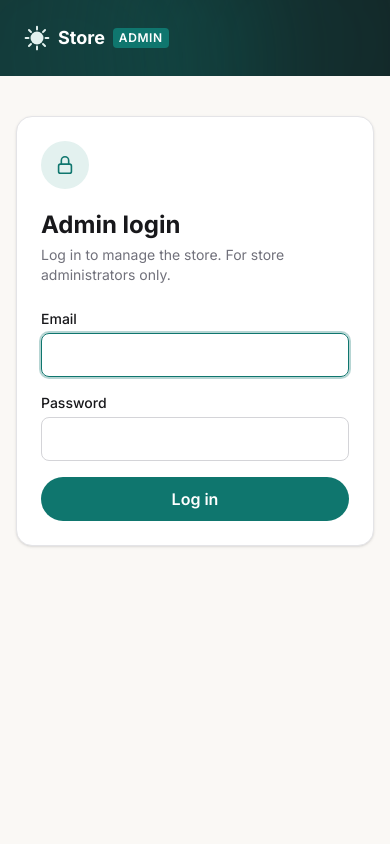
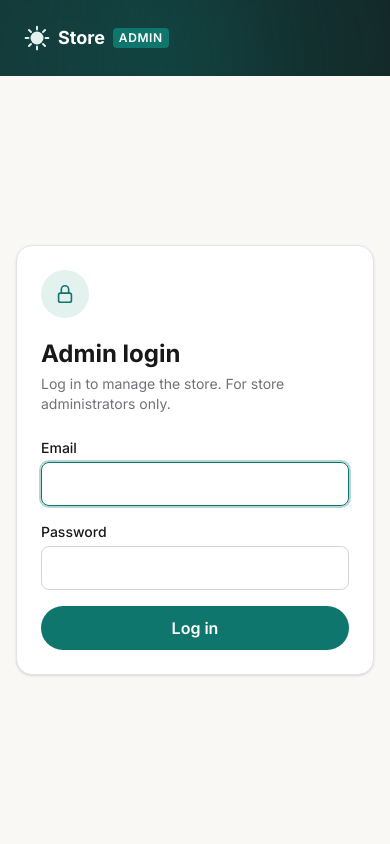
Before and after one commit to athenkosi-nomavila/store, a Laravel app: page /admin/login in a window 390 px wide. Run offline with Laravel 12, Linux system fonts and the light colour scheme; style sheets or scripts are compiled from the project's sources.

Commit message:
Make the admin login fill the full screen height
Both halves of the login page now stretch to the full viewport height and
the form card sits in the middle of its half, on desktop and phones.

Co-Authored-By: Claude Opus 5.5 (1M context) <noreply@anthropic.com>
Claude-Session: https://claude.ai/code/session_01NPY3ZunSrPh8sJMKJLHpcB

```diff
--- a/resources/views/layouts/admin-guest.blade.php
+++ b/resources/views/layouts/admin-guest.blade.php
@@ -14,13 +14,13 @@
     @vite('resources/css/app.css')
 </head>
 {{-- Admin pages for signed-out visitors (the login page). --}}
-<body class="min-h-screen bg-cream font-sans text-zinc-900 antialiased lg:grid lg:grid-cols-2">
-    {{-- Brand panel: a full column on large screens, a slim bar on phones. --}}
-    <aside class="relative overflow-hidden bg-zinc-900 text-zinc-300">
+<body class="flex min-h-dvh flex-col bg-cream font-sans text-zinc-900 antialiased lg:flex-row">
+    {{-- Brand panel: a full-height column on large screens, a slim bar on phones. --}}
+    <aside class="relative overflow-hidden bg-zinc-900 text-zinc-300 lg:w-1/2">
         <div class="absolute -left-32 -top-32 h-96 w-96 rounded-full bg-brand-600/40 blur-3xl" aria-hidden="true"></div>
         <div class="absolute -bottom-40 -right-24 h-96 w-96 rounded-full bg-brand-700/30 blur-3xl" aria-hidden="true"></div>
 
-        <div class="relative flex h-full flex-col px-6 py-4 lg:px-12 lg:py-10">
+        <div class="relative flex flex-col px-6 py-4 lg:min-h-dvh lg:px-12 lg:py-10">
             <x-admin.brand />
 
             <div class="hidden flex-1 flex-col justify-center py-12 lg:flex">
@@ -53,7 +53,8 @@
         </div>
     </aside>
 
-    <main class="flex items-center justify-center px-4 py-10 sm:px-6 lg:py-16">
+    {{-- Fills the rest of the screen so the form sits in the middle. --}}
+    <main class="flex flex-1 items-center justify-center px-4 py-10 sm:px-6 lg:py-16">
         <div class="w-full max-w-md">
             <div class="rounded-2xl border border-zinc-200 bg-white p-6 shadow-sm sm:p-10">
                 @if (session('status'))
```
